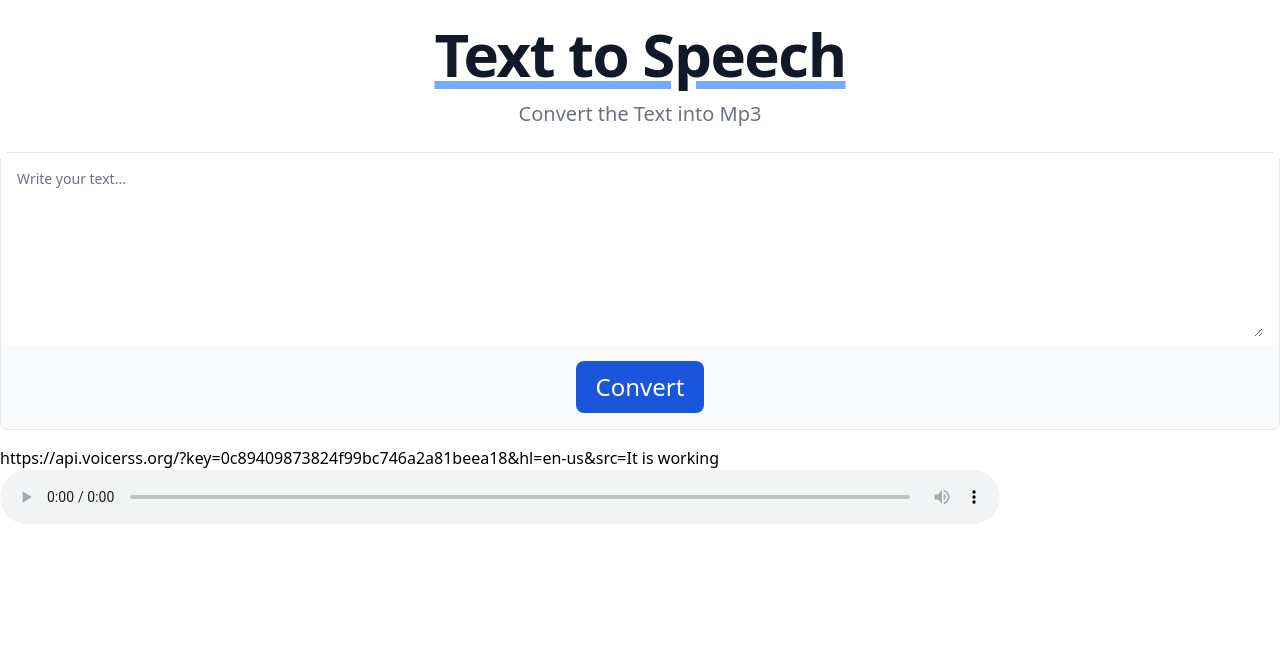
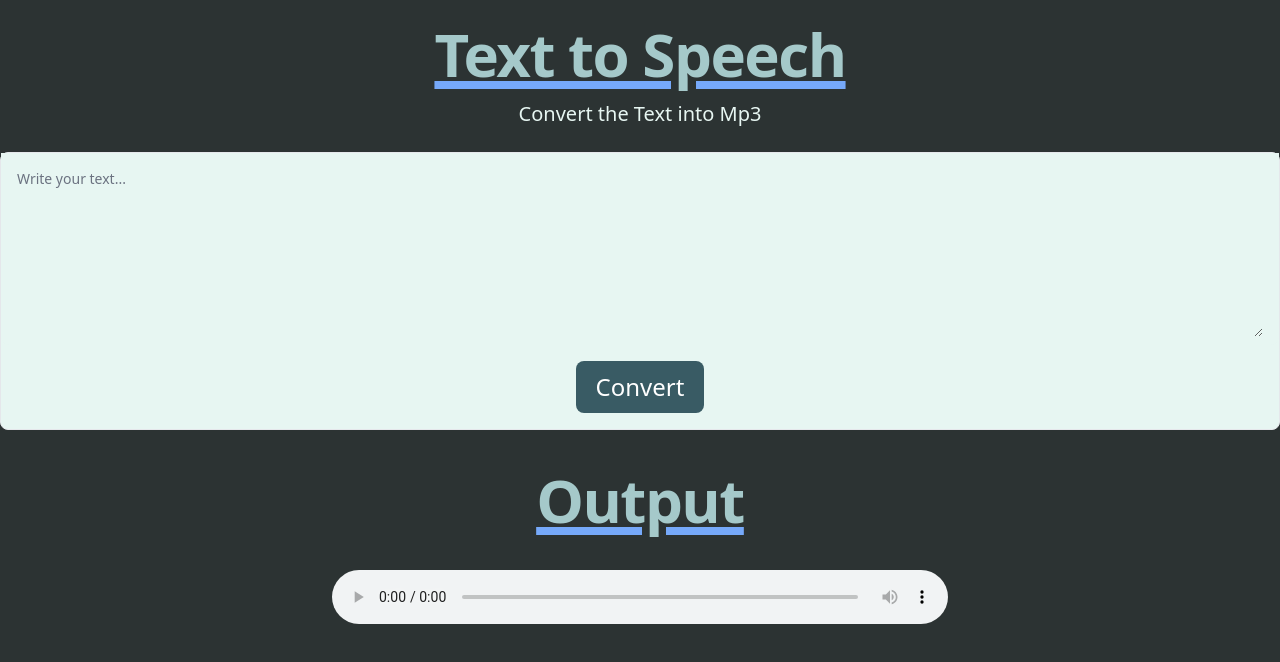
Before and after one commit to Surya-bbas/Text-to-Speech, a React (Vite) app: page / in a window 1280 px wide. Shown: the top 662 px of the page. Built offline with nearby package versions, Linux system fonts and the light colour scheme.

Commit message:
UI modified

```diff
--- a/index.html
+++ b/index.html
@@ -6,7 +6,7 @@
     <meta name="viewport" content="width=device-width, initial-scale=1.0" />
     <title>Text to Speech</title>
   </head>
-  <body >
+  <body class="bg-primary">
     <div id="root"></div>
     <script type="module" src="/src/main.jsx"></script>
   </body>
--- a/src/components/Header.jsx
+++ b/src/components/Header.jsx
@@ -3,8 +3,8 @@ import React from 'react';
 const Header = () => {
     return (
         <div className='text-center p-6'>
-            <h1 class="mb-4 text-4xl font-extrabold leading-none tracking-tight text-gray-900 md:text-5xl lg:text-6xl dark:text-white"><span class="underline underline-offset-3 decoration-8 decoration-blue-400 dark:decoration-blue-600">Text to Speech</span></h1>
-            <p class="text-lg font-normal text-gray-500 lg:text-xl dark:text-gray-400">Convert the Text into Mp3</p>
+            <h1 className="mb-4 text-4xl font-extrabold leading-none tracking-tight text-pri md:text-5xl lg:text-6xl dark:text-white"><span className="underline underline-offset-3 decoration-8 decoration-blue-400 dark:decoration-blue-600">Text to Speech</span></h1>
+            <p className="text-lg font-normal text-sec lg:text-xl dark:text-gray-400">Convert the Text into Mp3</p>
 
         </div>
     );
--- a/src/components/Main.jsx
+++ b/src/components/Main.jsx
@@ -4,7 +4,7 @@ import { useState, useEffect } from 'react';
 
 const Main = () => {
 
-    const [data, setData] = useState('It is working')
+    const [data, setData] = useState('Welcome to the website')
 
     const getData =  () => {
         const TxtData = document.getElementById('editor').value;
@@ -18,12 +18,12 @@ const Main = () => {
     return (
         <div>
             <div className='object-contain flex flex-col items-center  '>
-                <div className="w-full mb-4 border border-gray-200 rounded-lg bg-gray-50 dark:bg-gray-700 dark:border-gray-600  w-3/4">
-                    <div className="px-4 py-2 bg-white rounded-b-lg dark:bg-gray-800">
-                        <textarea id="editor" rows="8" className="block w-full px-0 text-sm text-gray-800 bg-white border-0 dark:bg-gray-800 focus:ring-0 dark:text-white dark:placeholder-gray-400 " placeholder="Write your text..." required></textarea>
+                <div className="w-full mb-4 border border-gray-200 rounded-lg bg-sec dark:bg-gray-700 dark:border-gray-600  w-3/4">
+                    <div className="px-4 py-2 bg-sec rounded-b-lg dark:bg-gray-800">
+                        <textarea id="editor" rows="8" className="block w-full px-0 text-sm text-gray-800 bg-sec border-0 dark:bg-gray-800 focus:ring-0 dark:text-sec dark:placeholder-gray-400 " placeholder="Write your text..." required></textarea>
                     </div>
                     <div className='flex flex-col items-center py-4'>
-                        <button type="button" className="inline-flex items-center px-5 py-2.5 text-sm font-medium text-center text-white bg-blue-700 rounded-lg focus:ring-4 focus:ring-blue-200 dark:focus:ring-blue-900 hover:bg-blue-800  md:text-2xl" onClick={click}>
+                        <button type="button" className="inline-flex items-center px-5 py-2.5 text-sm font-medium text-center text-white bg-secondary rounded-lg focus:ring-4 focus:ring-blue-200 dark:focus:ring-blue-900 hover:bg-secondary  md:text-2xl" onClick={click}>
                             Convert
                         </button>
                     </div>
--- a/src/components/Output.jsx
+++ b/src/components/Output.jsx
@@ -1,7 +1,7 @@
 import React from 'react';
-import ReactAudioPlayer from 'react-audio-player'
+import ReactAudioPlayer from 'react-audio-player';
 
-const Output = ({data}) => {
+const Output = ({ data }) => {
 
     console.log(data);
 
@@ -10,17 +10,17 @@ const Output = ({data}) => {
     const mylink = "https://api.voicerss.org/?key=" + apikey + "&hl=en-us&src=" + AudioSrc;
 
     return (
-        <div>
-            <h1>{mylink}</h1>
+        <div className='text-center p-6'>
 
+            <h1 class="mb-4 text-4xl font-extrabold leading-none tracking-tight text-pri md:text-5xl lg:text-6xl dark:text-white"><span class="underline underline-offset-3 decoration-8 decoration-blue-400 dark:decoration-blue-600">Output</span></h1>
             <ReactAudioPlayer
-             src={mylink}
-             controls
-             style={{ width:'1000px'}}
+                className='w-1/2 mt-10 mx-auto '
+                src={mylink}
+                controls
 
-              />
+            />
 
         </div>
-    )
-}
-export default Output
+    );
+};
+export default Output;
--- a/tailwind.config.cjs
+++ b/tailwind.config.cjs
@@ -6,6 +6,13 @@ module.exports = {
   ],
   theme: {
     extend: {},
+    colors: {
+      primary: '#2C3333',
+      pri: "#A5C9CA",
+      secondary: '#395B64',
+      sec: '#E7F6F2'
+
+    }
   },
   plugins: [require('flowbite/plugin')],
 }
```
